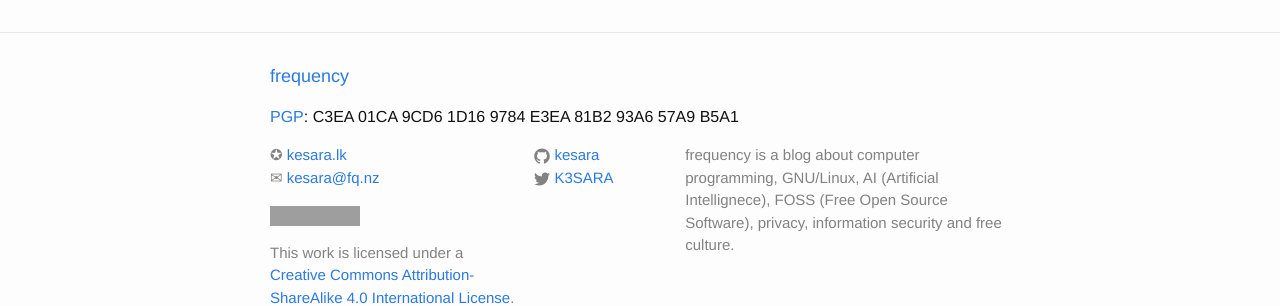
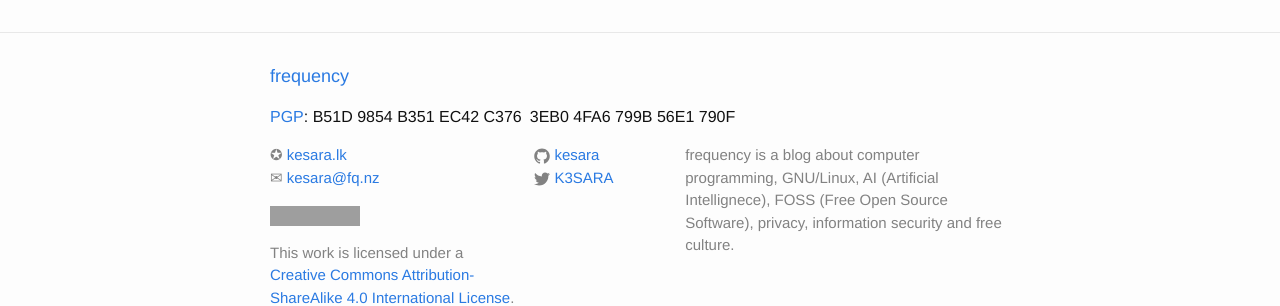
Before and after one commit to kesara/kesara.github.io, a Jekyll site: the page built from index.html, in a window 1280 px wide. Shown: the part 354-660 px from the top of the page. Built offline with Jekyll 4.4.1, drawn with Linux system fonts in a browser that asks for light colours; grey boxes are pictures that could not be loaded.

Commit message:
Updated with new GPG key.

```diff
--- a/_includes/footer.html
+++ b/_includes/footer.html
@@ -4,7 +4,7 @@
 
     <h2 class="footer-heading"><a href="/">{{ site.title }}</a></h2>
 
-    <p><a rel="pgpkey" href="/57A9B5A1.asc" title="Download my PGP key.">PGP</a>: C3EA 01CA 9CD6 1D16 9784  E3EA 81B2 93A6 57A9 B5A1</p>
+    <p><a rel="pgpkey" href="/4FA6799B56E1790F.asc" title="Download my PGP key.">PGP</a>: B51D 9854 B351 EC42 C376 3EB0 4FA6 799B 56E1 790F</p>
     <div class="footer-col-wrapper">
       <div class="footer-col  footer-col-1">
         <ul class="contact-list">
```
Also changed, not shown: 2 other files.
